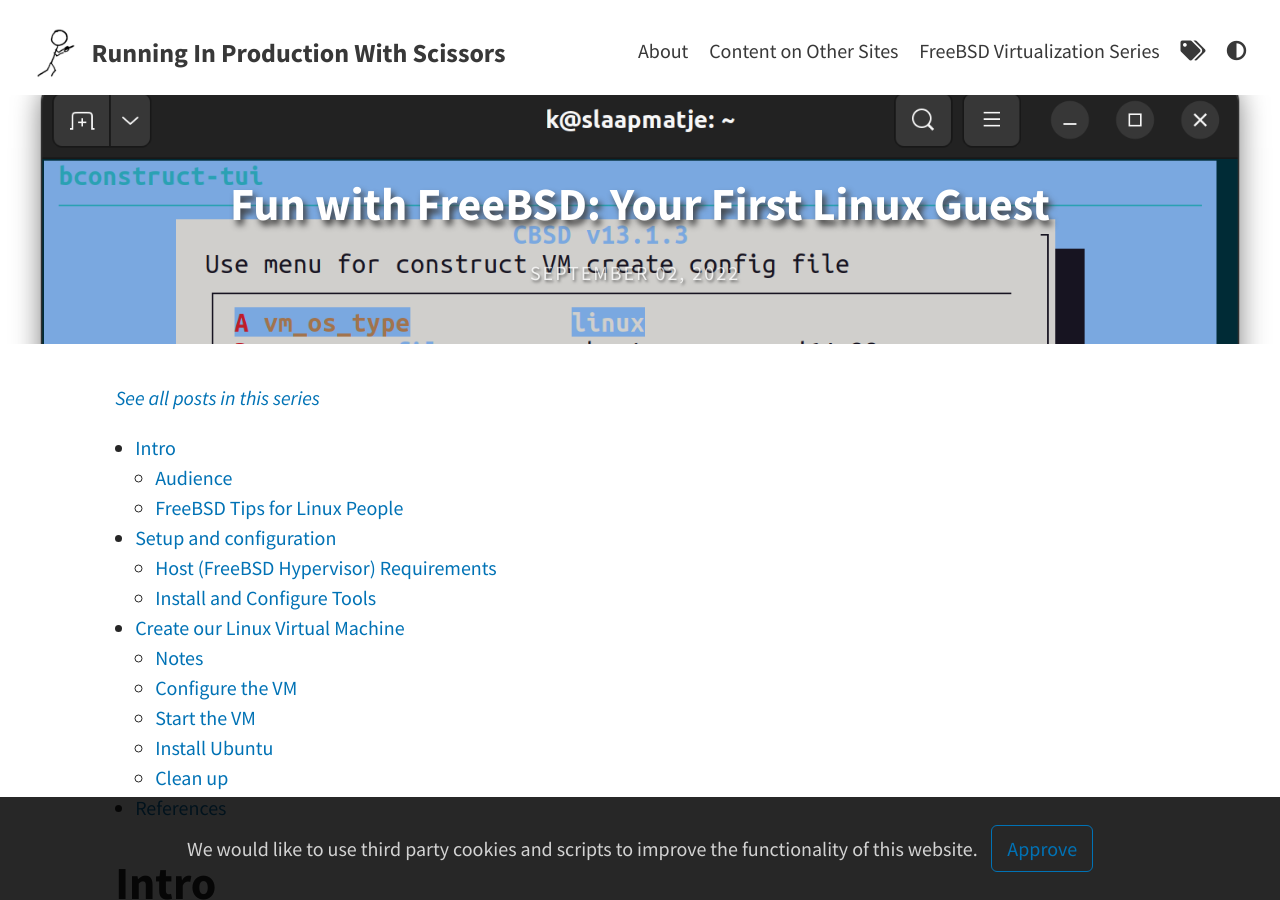
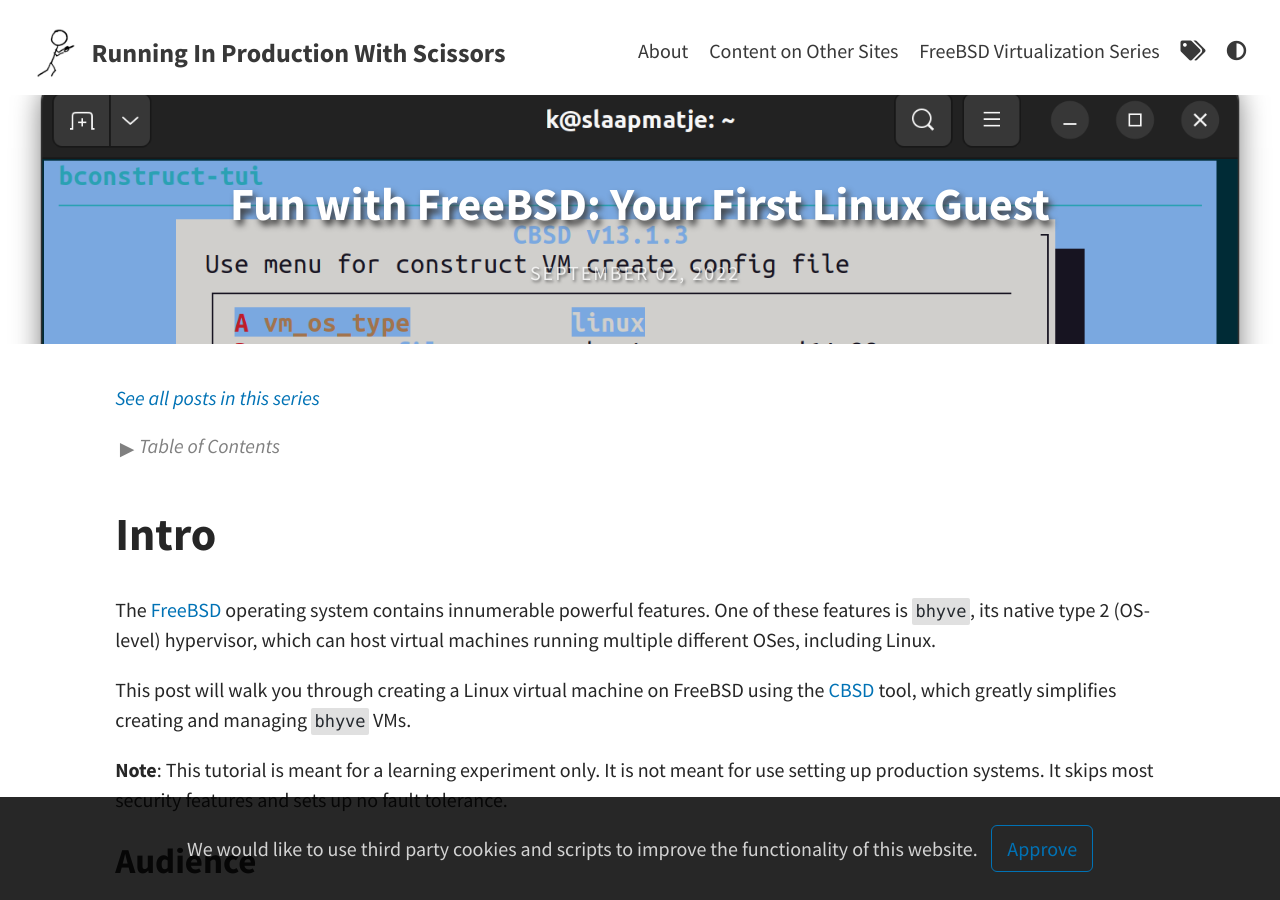
Before and after one commit to kbruner/productionwithscissors, a Jekyll site: the page built from _posts/2022-09-02-fun-with-freebsd-first-linux.md, in a window 1280 px wide and 900 px high. Built offline with Jekyll 4.4.1, drawn with Linux system fonts in a browser that asks for light colours; some of the changed lines change nothing that is shown.

Commit message:
better toc

```diff
--- a/_posts/2022-09-02-fun-with-freebsd-first-linux.md
+++ b/_posts/2022-09-02-fun-with-freebsd-first-linux.md
@@ -23,20 +23,36 @@
 
 [_See all posts in this series_](/freebsd-virtualization-series/)
 
-  - [Intro](#intro)
-    - [Audience](#audience)
-    - [FreeBSD Tips for Linux People](#freebsd-tips-for-linux-people)
-  - [Setup and configuration](#setup-and-configuration)
-    - [Host (FreeBSD Hypervisor) Requirements](#host-(freebsd-hypervisor)-requirements)
-    - [Install and Configure Tools](#install-and-configure-tools)
-  - [Create our Linux Virtual Machine](#create-our-linux-virtual-machine)
-    - [Notes](#notes)
-    - [Configure the VM](#configure-the-vm)
-    - [Start the VM](#start-the-vm)
-    - [Install Ubuntu](#install-ubuntu)
-    - [Clean up](#clean-up)
-  - [References](#references)
+<details markdown="1">
+  <summary><i>Table of Contents</i></summary>
 
+- [Intro](#intro)
+  - [Audience](#audience)
+  - [FreeBSD Tips for Linux People](#freebsd-tips-for-linux-people)
+    - [Software installation](#software-installation)
+    - [Text-based User Interfaces](#text-based-user-interfaces)
+    - [Tools](#tools)
+    - [Root access](#root-access)
+- [Setup and configuration](#setup-and-configuration)
+  - [Host (FreeBSD Hypervisor) Requirements](#host-freebsd-hypervisor-requirements)
+    - [VNC Client](#vnc-client)
+    - [ZFS Storage](#zfs-storage)
+  - [Install and Configure Tools](#install-and-configure-tools)
+    - [Tools](#tools)
+    - [Initialize CBSD](#initialize-cbsd)
+      - [Initialize CBSD the Quick Way](#initialize-cbsd-the-quick-way)
+      - [Initialize CBSD the Long Way](#initialize-cbsd-the-long-way)
+    - [Enable `pf` Networking](#enable-pf-networking)
+    - [Load kernel modules](#load-kernel-modules)
+- [Create our Linux Virtual Machine](#create-our-linux-virtual-machine)
+  - [Notes](#notes)
+  - [Configure the VM](#configure-the-vm)
+  - [Start the VM](#start-the-vm)
+  - [Install Ubuntu](#install-ubuntu)
+  - [Clean up](#clean-up)
+- [References](#references)
+
+</details>
 
 # Intro
 
```
Also changed, not shown: 1 other file.
